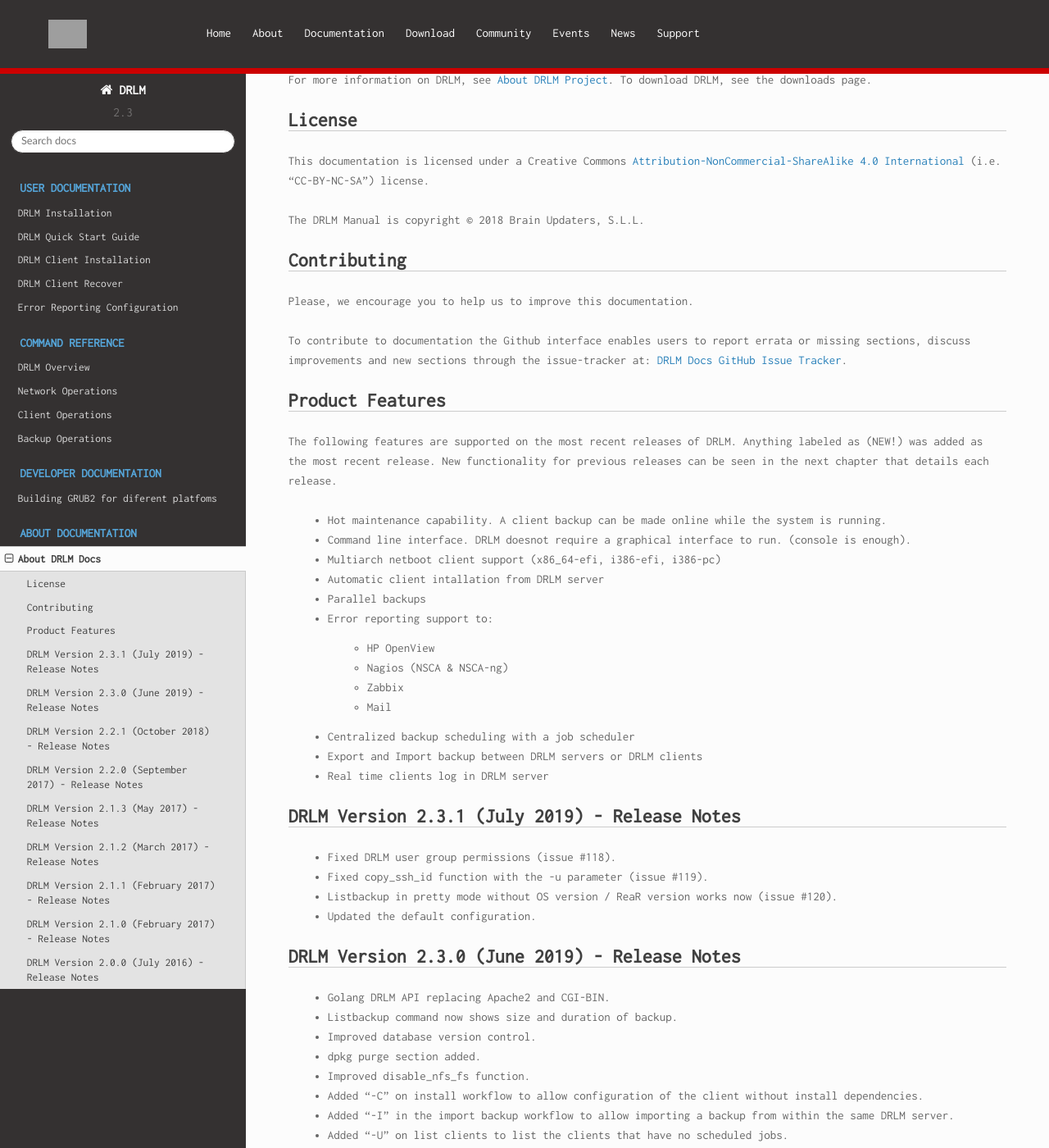
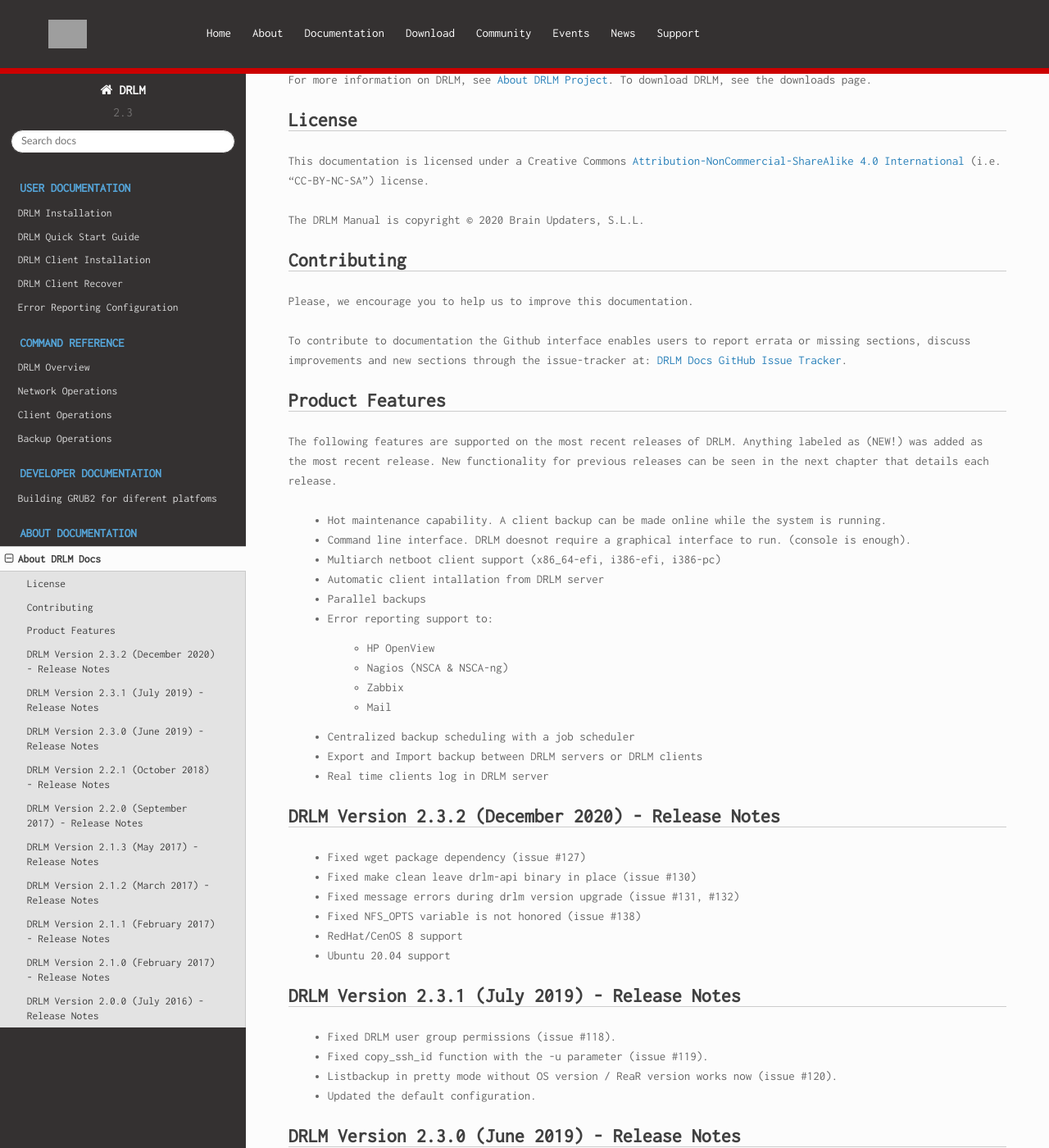
Before and after one commit to brainupdaters/drlm-docs, a Sphinx documentation site: the page built from docs/source/About.rst, in a window 1280 px wide and 1400 px high, scrolled down 229 px. Shown: the whole window at 82% size. Built offline with Sphinx 7.4.7 and the Read the Docs theme 2.0.0, drawn with Linux system fonts in a browser that asks for light colours; some web fonts are replaced; some of the changed text lies outside the part shown; grey boxes are pictures that could not be loaded.

Commit message:
hotfix 2.3.2

```diff
--- a/docs/source/About.rst
+++ b/docs/source/About.rst
@@ -13,7 +13,7 @@
 
 This documentation is licensed under a Creative Commons `Attribution-NonCommercial-ShareAlike 4.0 International <http://creativecommons.org/licenses/by-nc-sa/4.0/>`_ (i.e. "CC-BY-NC-SA") license.
 
-The DRLM Manual is copyright © 2018 Brain Updaters, S.L.L.
+The DRLM Manual is copyright © 2020 Brain Updaters, S.L.L.
 
 
 
@@ -60,6 +60,21 @@
   * Export and Import backup between DRLM servers or DRLM clients
 
   * Real time clients log in DRLM server
+
+
+DRLM Version 2.3.2 (December 2020) - Release Notes
+--------------------------------------------------
+  * Fixed wget package dependency (issue #127)
+
+  * Fixed make clean leave drlm-api binary in place (issue #130)
+
+  * Fixed message errors during drlm version upgrade (issue #131, #132)
+
+  * Fixed NFS_OPTS variable is not honored (issue #138)
+
+  * RedHat/CenOS 8 support
+
+  * Ubuntu 20.04 support
 
 
 DRLM Version 2.3.1 (July 2019) - Release Notes
--- a/docs/source/ClientConfig.rst
+++ b/docs/source/ClientConfig.rst
@@ -21,9 +21,9 @@
 
        * SLES (11 & 12)
        * OpenSUSE (13 & Leap 42)
-       * RHEL & CentOS (5, 6 & 7)
-       * Debian (6, 7, 8 & 9)
-       * Ubuntu LTS (12.04, 14.04 & 16.04)
+       * RHEL & CentOS (5, 6, 7 & 8)
+       * Debian (6, 7, 8, 9 & 10)
+       * Ubuntu LTS (12.04, 14.04, 16.04, 18.04 & 20.04)
 
 .. note:: It should work on other RedHat, Debian or SUSE variants.
 
--- a/docs/source/conf.py
+++ b/docs/source/conf.py
@@ -58,7 +58,7 @@
 
 # General information about the project.
 project = u"DRLM"
-copyright = u"2018 Brain Updaters, S.L.L."
+copyright = u"2020 Brain Updaters, S.L.L."
 
 # The version info for the project you're documenting, acts as replacement for
 # |version| and |release|, also used in various other places throughout the
--- a/docs/source/index.rst
+++ b/docs/source/index.rst
@@ -13,7 +13,7 @@
 
 This documentation is licensed under a Creative Commons `Attribution-NonCommercial-ShareAlike 4.0 International <http://creativecommons.org/licenses/by-nc-sa/4.0/>`_ (i.e. “CC-BY-NC-SA”) license.
 
-The DRLM Manual is copyright © 2018 Brain Updaters, S.L.L.
+The DRLM Manual is copyright © 2020 Brain Updaters, S.L.L.
 
 
 
```
Also changed, not shown: docs/source/Install.rst (+4 -4 lines).
